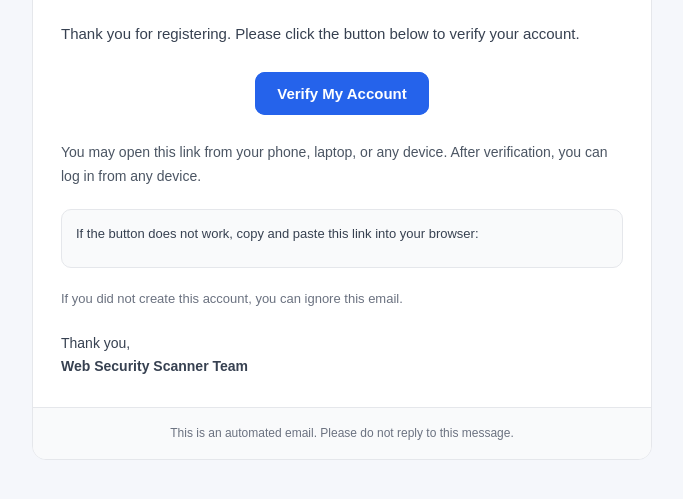
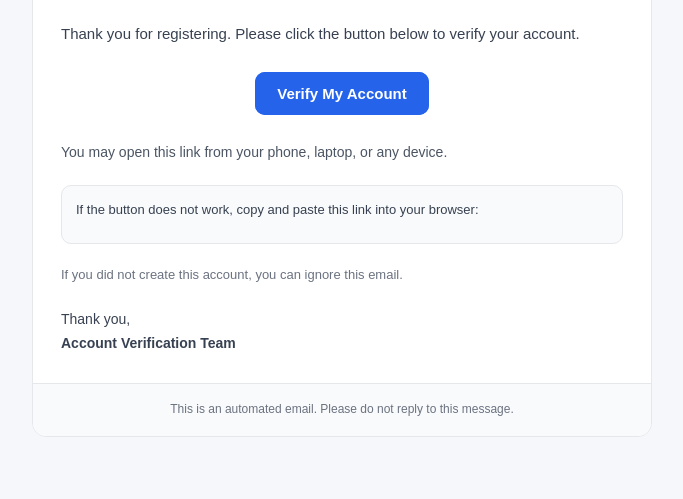
Before and after one commit to deenesh16/fyp-security-system, a Flask app: template templates/verification_email.html in a window 1280 px wide. Shown: the part 127-626 px from the top of the page, without its empty margins (298-981 px from the left). Run offline with Flask 3, Linux system fonts and the light colour scheme; the template is opened without the code that fills it, so the values that code supplies are empty; some libraries are stand-ins or nearby versions.

Commit message:
Make verification email Gmail friendly

```diff
--- a/app.py
+++ b/app.py
@@ -650,7 +650,7 @@ def send_email_message(to_email, subject, text_body, html_body=None):
 
     msg = EmailMessage()
     msg["Subject"] = subject
-    msg["From"] = f"Web Security Scanner <{MAIL_SENDER}>"
+    msg["From"] = f"Account Verification <{MAIL_SENDER}>"
     msg["To"] = to_email
     msg["Reply-To"] = MAIL_SENDER
     msg["X-Priority"] = "3"
@@ -766,16 +766,17 @@ def send_verification_email_to_user(email, username, verify_token):
 
     text_body = f"""Hello {username},
 
-Thank you for registering. Please verify your account by opening this link:
+Thank you for registering.
+
+Please verify your account by opening this link:
 {verify_link}
 
 You may open this link from your phone, laptop, or any device.
-After verification, you can log in from any device.
 
 If you did not create this account, you can ignore this email.
 
 Thank you,
-Web Security Scanner Team
+Account Verification Team
 """
 
     html_body = render_template(
--- a/templates/verification_email.html
+++ b/templates/verification_email.html
@@ -43,7 +43,7 @@
                         </table>
 
                         <p style="margin:0 0 14px; font-size:14px; line-height:1.7; color:#4b5563;">
-                            You may open this link from your phone, laptop, or any device. After verification, you can log in from any device.
+                            You may open this link from your phone, laptop, or any device.
                         </p>
 
                         <div style="margin:20px 0; padding:14px; background:#f9fafb; border:1px solid #e5e7eb; border-radius:10px;">
@@ -64,7 +64,7 @@
 
                         <p style="margin:22px 0 0; font-size:14px; line-height:1.7; color:#374151;">
                             Thank you,<br>
-                            <strong>Web Security Scanner Team</strong>
+                            <strong>Account Verification Team</strong>
                         </p>
 
                     </td>
```
